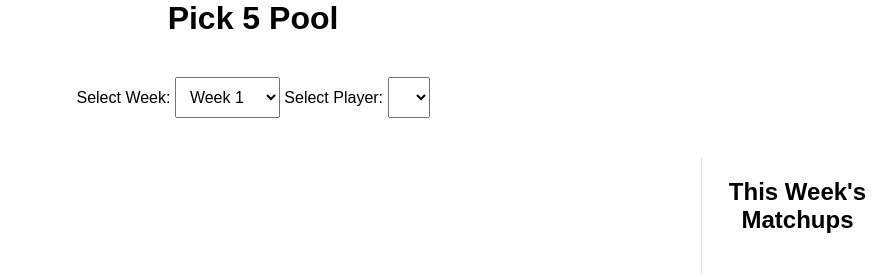
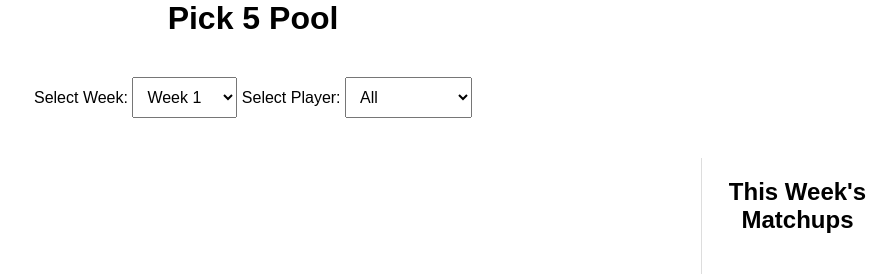
Before and after one commit to rseidl25/pick5pool, a plain HTML site: page index.html in a window 1280 px wide. Shown: the whole page, without its empty margins (387-1280 px from the left). Drawn offline with Linux system fonts and the light colour scheme.

Commit message:
Update index.html

```diff
--- a/index.html
+++ b/index.html
@@ -118,7 +118,7 @@
             const data = await response.json();
 
             const allOption = document.createElement('option');
-            allOption.value = All;
+            allOption.value = `All`;
             allOption.textContent = "All";
             playerSelect.appendChild(allOption);
 
```
